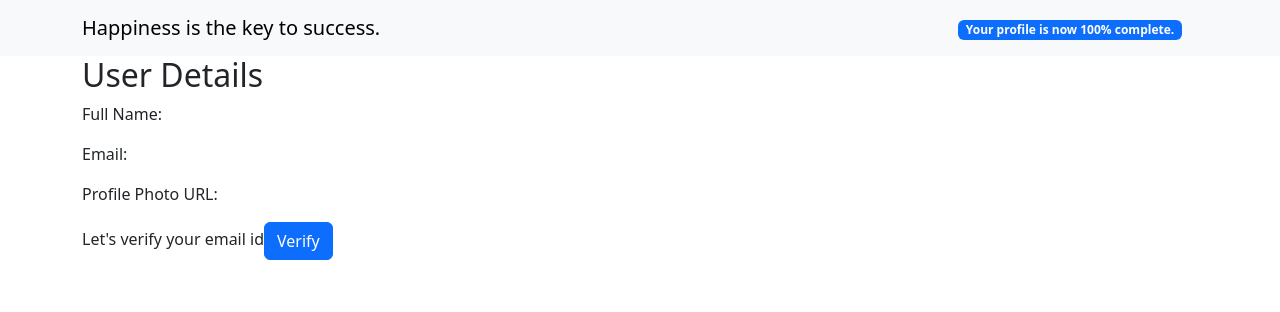
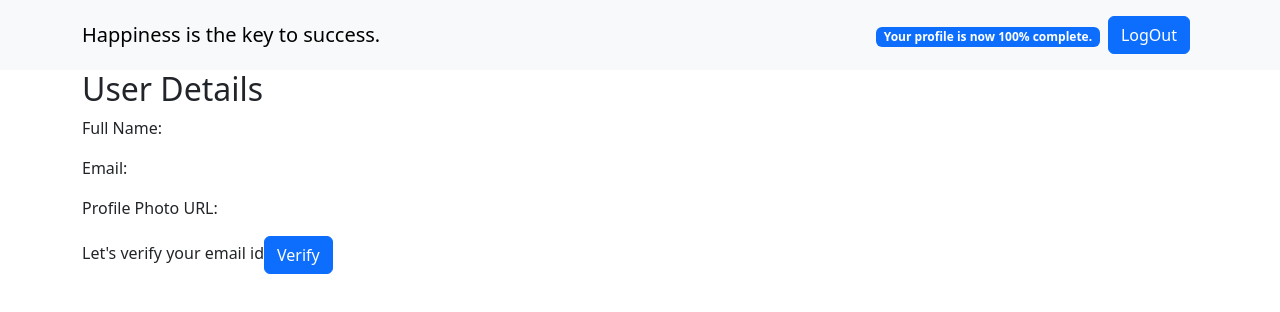
Before and after one commit to harisaini778/ExpenseTracker, a React (Create React App) app: page /UserDetailsDisplay in a window 1280 px wide. Shown: the top 312 px of the page. Built offline with nearby package versions, Linux system fonts and the light colour scheme.

Commit message:
added a logout button, when the user clicks the button, then the user is redirected to the login/signup page, also token id is removed from the local storage

```diff
--- a/src/components/UserDetailsDisplay.js
+++ b/src/components/UserDetailsDisplay.js
@@ -4,12 +4,14 @@ import Navbar from "react-bootstrap/Navbar";
 import { Stack } from "react-bootstrap";
 import { Badge } from "react-bootstrap";
 import { Nav, Button,Alert } from "react-bootstrap";
+import { Navigate, useNavigate } from "react-router-dom";
 
 export const UserDetailsDisplay = () => {
   const [userData, setUserData] = useState({});
     const [isLoading, setIsLoading] = useState(true);
     const [isClicked, setIsClicked] = useState(false);
     const [showAlert, setShowAlert] = useState(false);
+    const navigate = useNavigate();
 
   useEffect(() => {
     const idToken = localStorage.getItem("token"); // Replace with the actual user's ID token
@@ -75,6 +77,12 @@ export const UserDetailsDisplay = () => {
       });
   };
 
+    const logOutHandeler = () => {
+        localStorage.removeItem("token");
+        navigate("/LogIn");
+
+    }
+
   return (
     <div>
       <Navbar expand="lg" className="bg-body-tertiary">
@@ -89,7 +97,9 @@ export const UserDetailsDisplay = () => {
                 <div>
                   <Badge>Your profile is now 100% complete.</Badge>
                 </div>
-                <Nav.Link></Nav.Link>
+                              <Nav.Link><Button onClick={logOutHandeler}>
+                                  LogOut
+                              </Button></Nav.Link>
               </Stack>
             </Nav>
           </Navbar.Collapse>
```
